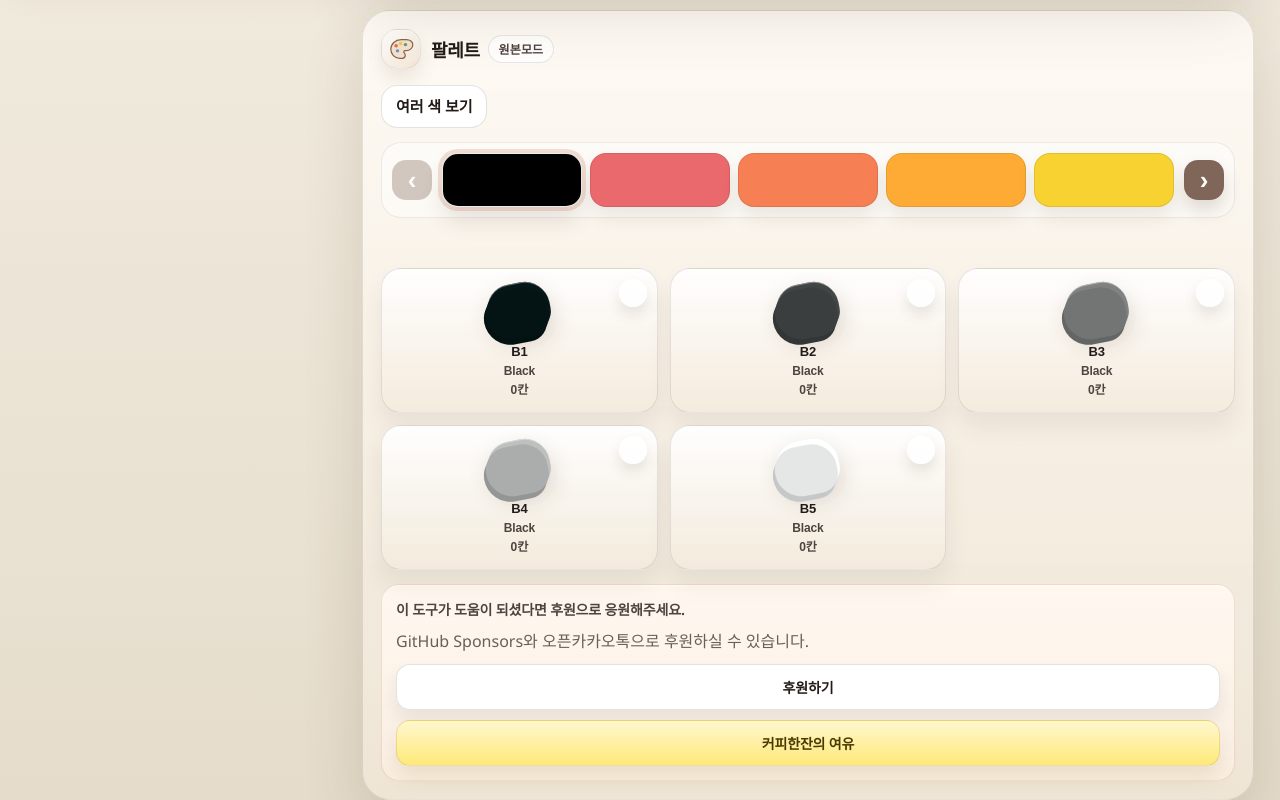
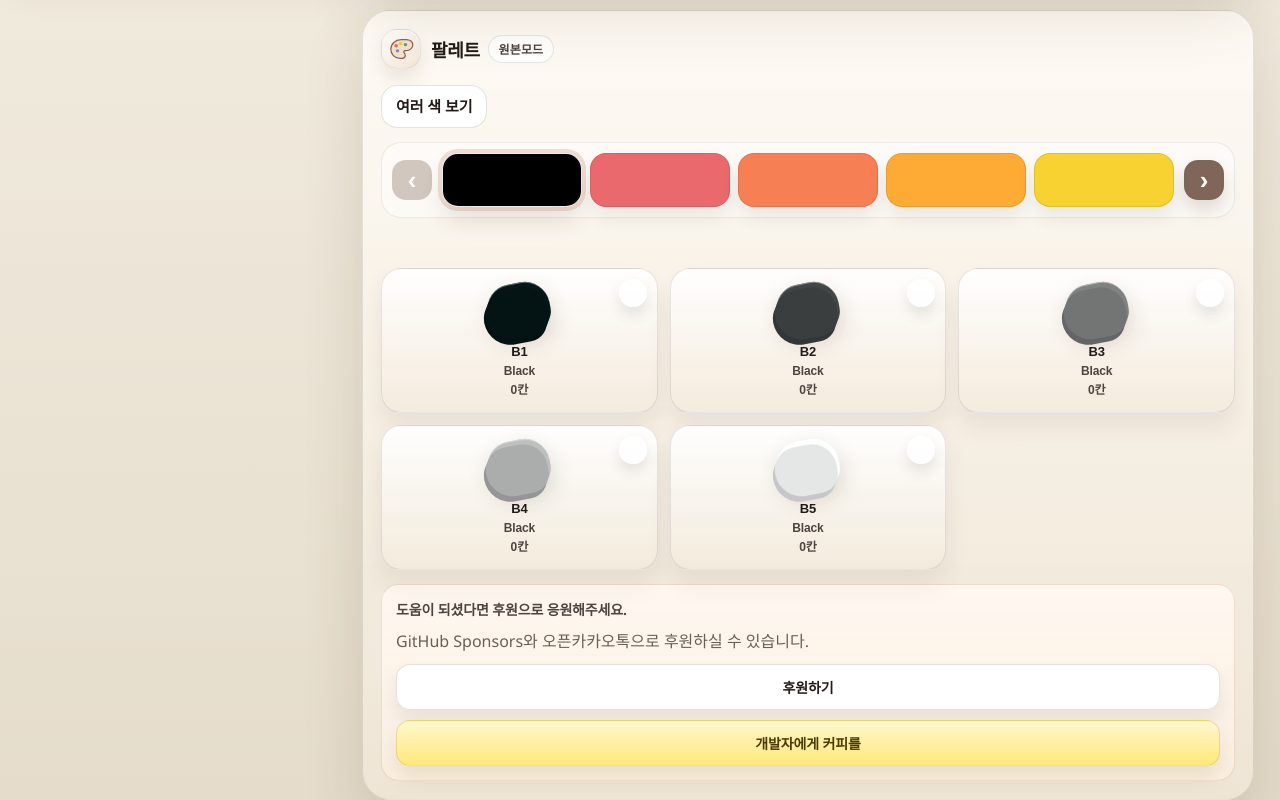
Before and after one commit to chang-mini/heartopia-sketchbook-dot-test, a plain HTML site: page index.html in a window 1280 px wide. Shown: the part 810-1610 px from the top of the page. Drawn offline with Linux system fonts and the light colour scheme.

Commit message:
chore: update support copy

```diff
--- a/index.html
+++ b/index.html
@@ -1916,12 +1916,12 @@
         <p class="note palette-filter-note" id="palette-filter-note"></p>
         <ul class="palette-grid" id="palette"></ul>
         <div class="support-card palette-support">
-          <strong>이 도구가 도움이 되셨다면 후원으로 응원해주세요.</strong>
+          <strong>도움이 되셨다면 후원으로 응원해주세요.</strong>
           <p class="note">GitHub Sponsors와 오픈카카오톡으로 후원하실 수 있습니다.</p>
           <a class="support-link" href="https://github.com/sponsors/chang-mini" target="_blank"
             rel="noreferrer">후원하기</a>
           <a class="support-link kakao-link" href="https://open.kakao.com/o/svvxQWki" target="_blank"
-            rel="noreferrer">커피한잔의 여유</a>
+            rel="noreferrer">개발자에게 커피를</a>
         </div>
       </section>
     </section>
```
